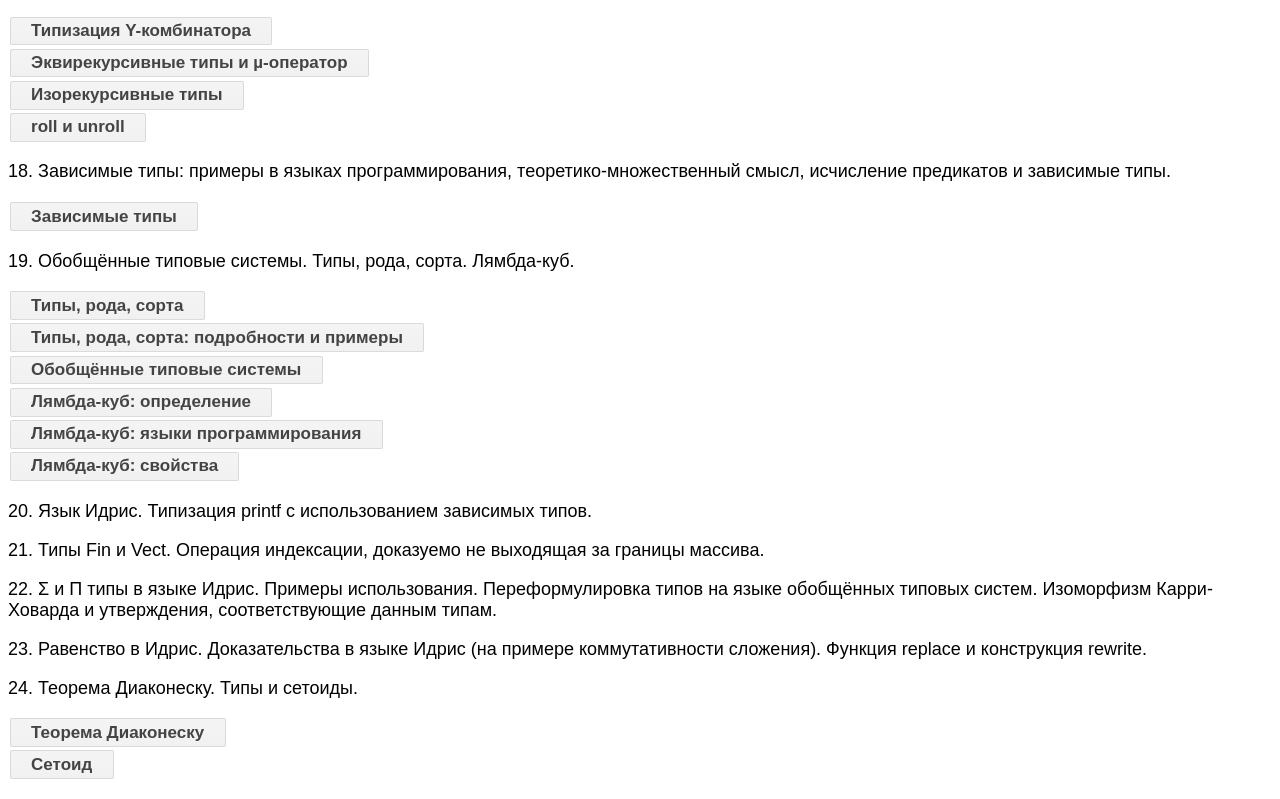
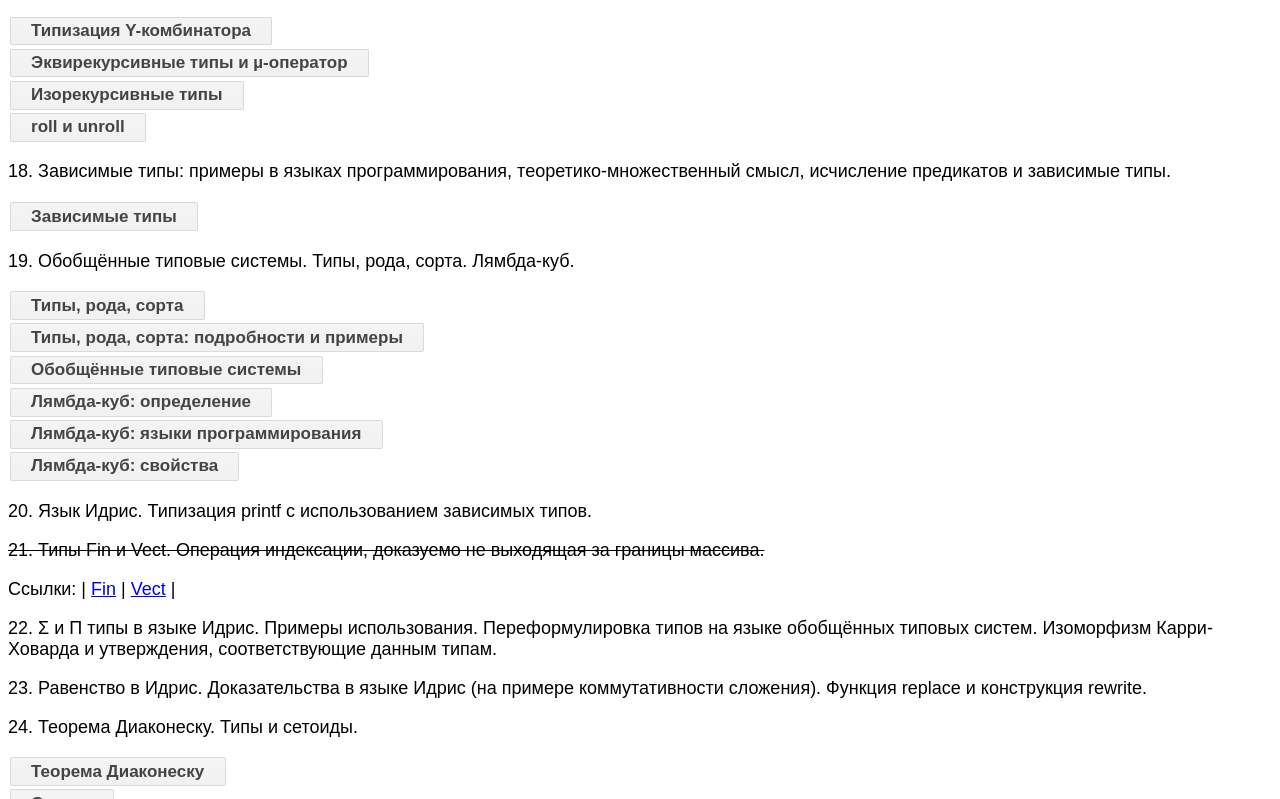
Before and after one commit to Tindarid/tt-2019-exam, a plain HTML site: page index.html in a window 1280 px wide. Shown: the part 3201-4000 px from the top of the page. Drawn offline with Linux system fonts and the light colour scheme.

Commit message:
[T*] fixup due to year 2019

```diff
--- a/index.html
+++ b/index.html
@@ -38,7 +38,7 @@ button[disabled=disabled], button:disabled {
   background: #f7f7f7 linear-gradient(#f7f7f7, #f1f1f1);
   box-shadow: 0 1px 2px rgba(0,0,0,.1);
 }
-a, p {
+a, p, del {
   font-family: arial,sans-serif;
   font-size: 18px;
 }
@@ -120,7 +120,7 @@ h2 {
       defs:["Тип и грамматика системы F", "Правила вывода", "Изоморфизм Карри-Ховарда", "Пара и алгебраический тип"]
     },
     { // 14 (TODO: all other info)
-      name:"Экзистенциальные типы. Конструкции pack и abstype (в 2018 году был unpack).",
+      name:"Экзистенциальные типы. Конструкции pack и abstype.",
       defs:["Экзистенциальные типы", "Pack и abstype (из ТДЗ)"]
     },
     { // 15
@@ -147,9 +147,12 @@ h2 {
       name:"Язык Идрис. Типизация printf с использованием зависимых типов.",
       defs:[]
     },
-    { // 21
+    { // 21 (DONE)
       name:"Типы Fin и Vect. Операция индексации, доказуемо не выходящая за границы массива.",
-      defs:[]
+      defs:[],
+      deleted:"",
+      links:[{text:"Fin", href:"https://github.com/idris-lang/Idris-dev/blob/master/libs/base/Data/Fin.idr"  },
+             {text:"Vect", href:"https://github.com/idris-lang/Idris-dev/blob/master/libs/base/Data/Vect.idr"}],
     },
     { // 22
       name:"Σ и Π типы в языке Идрис. Примеры использования. Переформулировка типов на языке обобщённых типовых систем. Изоморфизм Карри-Ховарда и утверждения, соответствующие данным типам.",
@@ -167,7 +170,13 @@ h2 {
 
   for (i = 0; i < tickets.length; ++i) {
     var p = document.createElement("P");
-    p.innerText = (i + 1) + ". " + tickets[i].name;
+    if (tickets[i].hasOwnProperty("deleted")) {
+      var dd = document.createElement("DEL");
+      dd.innerText = (i + 1) + ". " + tickets[i].name;
+      p.appendChild(dd);
+    } else {
+      p.innerText = (i + 1) + ". " + tickets[i].name;
+    }
     document.body.appendChild(p);
     for (j = 0; j < tickets[i].defs.length; ++j) {
       var temp = (i + 1) + "_" + (j + 1);
@@ -180,6 +189,21 @@ h2 {
       var img = document.createElement("DIV");
       img.innerHTML = "<div id=\"" + temp_spoiler + "\" style=\"display:none\"><img src=\"images/" + temp + ".png\"></div>";
       document.body.appendChild(img);
+    }
+    if (tickets[i].hasOwnProperty("links")) {
+      var ss = document.createElement("A");
+      ss.innerText = "Ссылки: |  ";
+      document.body.appendChild(ss);
+      for (j = 0; j < tickets[i].links.length; ++j) {
+        var l = document.createElement("A");
+        var pa = tickets[i].links[j];
+        l.innerHTML = pa.text;
+        l.href = pa.href;
+        document.body.appendChild(l);
+        var l = document.createElement("A");
+        l.innerHTML = "  |  ";
+        document.body.appendChild(l);
+      }
     }
   }
 
```
